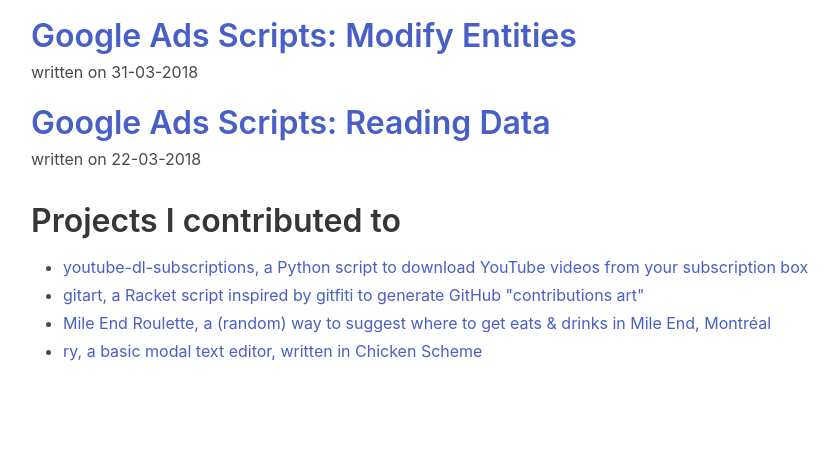
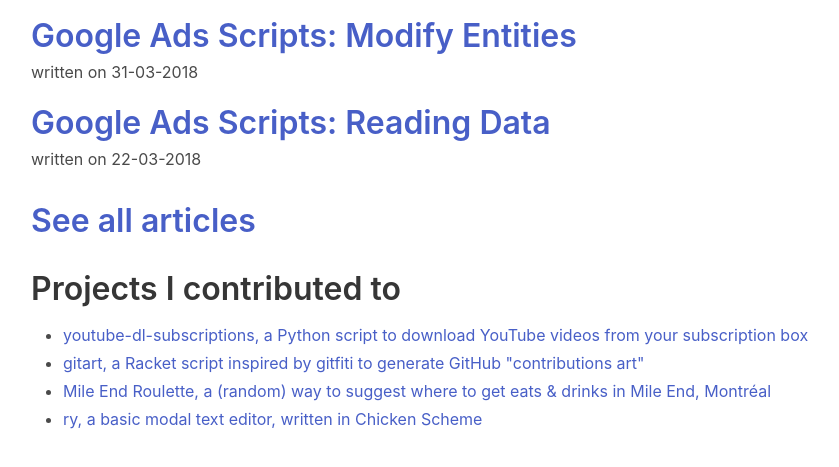
Before and after one commit to mewfree/personal-website-gatsby, a Gatsby site: page / in a window 1280 px wide. Shown: the part 758-1225 px from the top of the page, without its empty margins (209-1048 px from the left). Before the commit the page ends 1169 px from the top, so only its background shows below. Built offline with nearby package versions, Linux system fonts and the light colour scheme; Gatsby itself is replaced by a stand-in of ours.

Commit message:
add a see all articles link on homepage

```diff
--- a/src/pages/index.js
+++ b/src/pages/index.js
@@ -1,5 +1,5 @@
 import React from 'react'
-import { graphql } from 'gatsby'
+import { graphql, Link } from 'gatsby'
 import Layout from '../components/layout'
 import PostLink from '../components/PostLink'
 
@@ -25,6 +25,9 @@ const IndexPage = ({ data: { allMarkdownRemark: { edges } } }) => {
       <p>
         { RecentPosts }
       </p>
+      <h1>
+        <Link to="/blog">See all articles</Link>
+      </h1>
       <h1>
         Projects I contributed to
       </h1>
```
